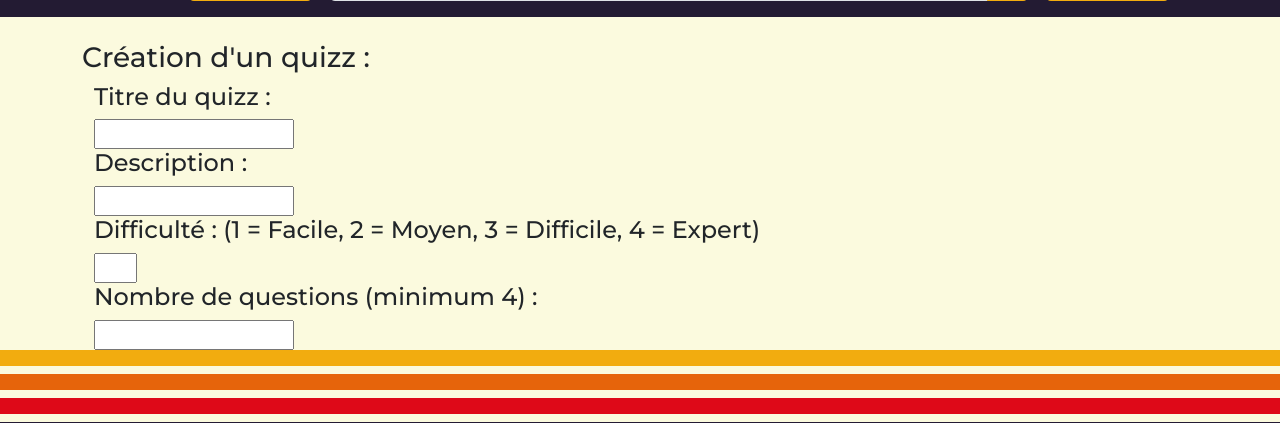
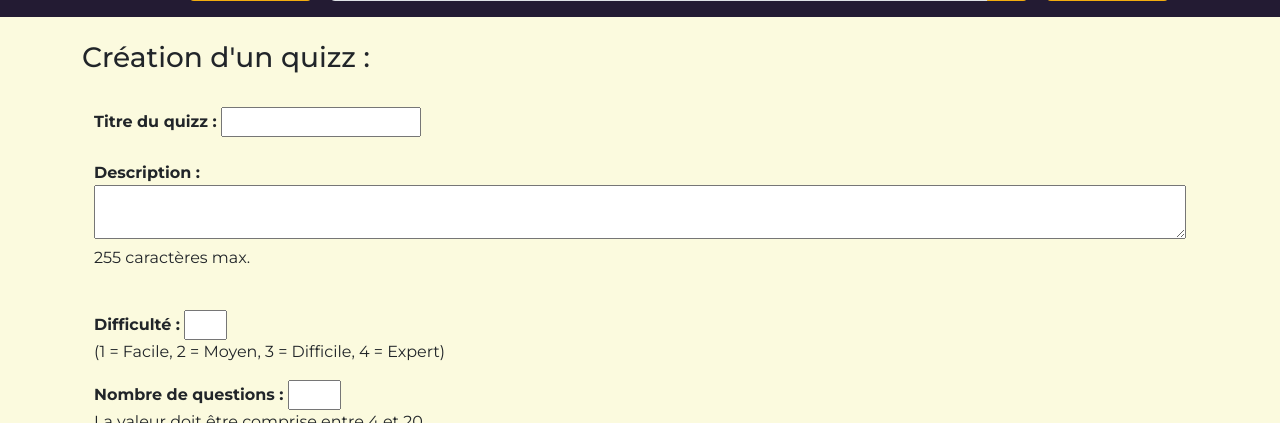
Before and after one commit to maximeBourciez/VideoHomeShare-Groupe5, a PHP site: template templates/creationQuizz.html.twig in a window 1280 px wide. Shown: the part 53-476 px from the top of the page. Run offline with PHP 8.4, Linux system fonts and the light colour scheme; the template is opened without the code that fills it, so the values that code supplies are empty; some libraries are stand-ins or nearby versions.

Commit message:
Ajout de la page de création d'une question et modification de fichiers liés à quizz

```diff
--- a/controller/controller_quizz.class.php
+++ b/controller/controller_quizz.class.php
@@ -84,14 +84,11 @@ class ControllerQuizz extends Controller {
             // Rendre le template avec les infos
             echo $this->getTwig()->render('creationQuizz.html.twig', [
                 'quizz' => $quizz
-
             ]);
         }
         else{
             echo $this->getTwig()->render('creationQuizz.html.twig');
         }
-
-
     }
 
     public function supprimerQuizz(){
--- a/templates/creationQuizz.html.twig
+++ b/templates/creationQuizz.html.twig
@@ -6,19 +6,29 @@
 
 
 {% block content %}
-    <main>
+    <main class="content flex-grow-1">
         <div class="container">
 			<br>
             <h3>Création d'un quizz :</h3>
+            <br>
             <div class="container">
-                <h4>Titre du quizz :</h4>
+                <form method="POST" action="">
+                <label for="titre"><b>Titre du quizz : </b></label>
                 <input type="text" id="titre" name="titre">
-                <h4>Description :</h4>
-                <input type="text" id="desc" name="desc">
-                <h4>Difficulté : (1 = Facile, 2 = Moyen, 3 = Difficile, 4 = Expert)</h4>
+                <br><br>
+                <label for="desc"><b>Description : </b></label>
+                <textarea id="desc" name="desc" style="width:100%; " oninput="majCaracteresRestants()"></textarea>
+                <p>255 caractères max.</p>
+                <br>
+                <label for="difficulte"><b>Difficulté : </b></label>
                 <input type="number" id="difficulte" name="difficulte" min="1" max="4">
-                <h4>Nombre de questions (minimum 4) :</h4>
-                <input type="number" id="nbQuestions" name="nbQuestions" min="4">
+                <p> (1 = Facile, 2 = Moyen, 3 = Difficile, 4 = Expert)</p>
+                <label for="nbQuestions"><b>Nombre de questions : </b></label>
+                <input type="number" id="nbQuestions" name="nbQuestions" min="4" max="20">
+                <p>La valeur doit être comprise entre 4 et 20.</p>
+                <br>
+                <a href="#" class="btn btn-myprimary">Suivant</a>
+                <br>
             </div>
         </div>
     </main>
--- a/templates/listeQuizz.html.twig
+++ b/templates/listeQuizz.html.twig
@@ -12,7 +12,7 @@
 			<br>
 			<div class="row text-center">
 				<div class="col">
-					<a href="index.php?controller=quizz&methode=creerQuizz&idUtilisateur={{ quiz.idUtilisateur }}" class="btn btn-myprimary my-2 mx-auto py-4">Créer un quizz</a>
+					<a href="index.php?controller=quizz&methode=creerQuizz&idQuizz={{ quiz.id }}&idUtilisateur={{ quiz.idUtilisateur }}" class="btn btn-myprimary my-2 mx-auto py-4">Créer un quizz</a>
 				</div>
 				<div class="col">
 					<a onclick="gererQuizz()" class="btn btn-myprimary my-2 mx-auto py-4">Gérer mes quizz</a>
```
Also changed, not shown: templates/creationQuestion.html.twig (added, +8 -0 lines).
